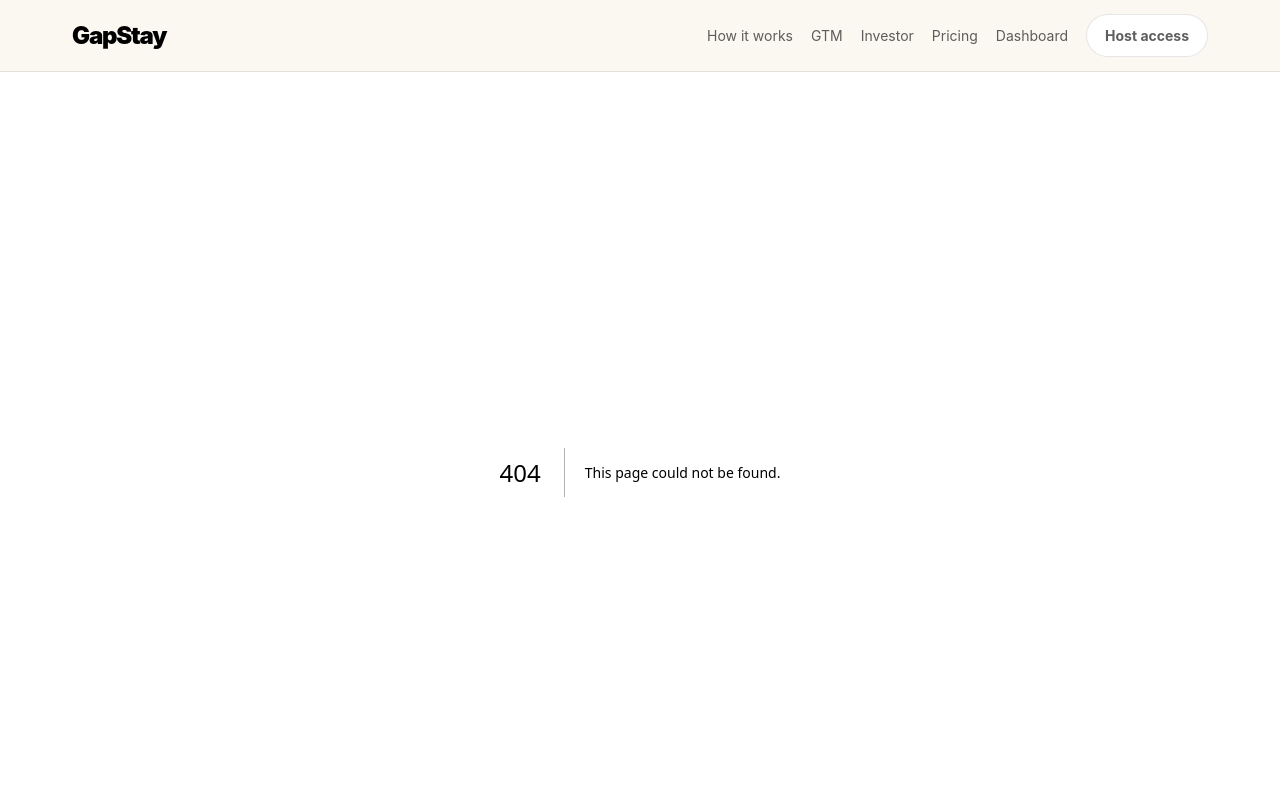
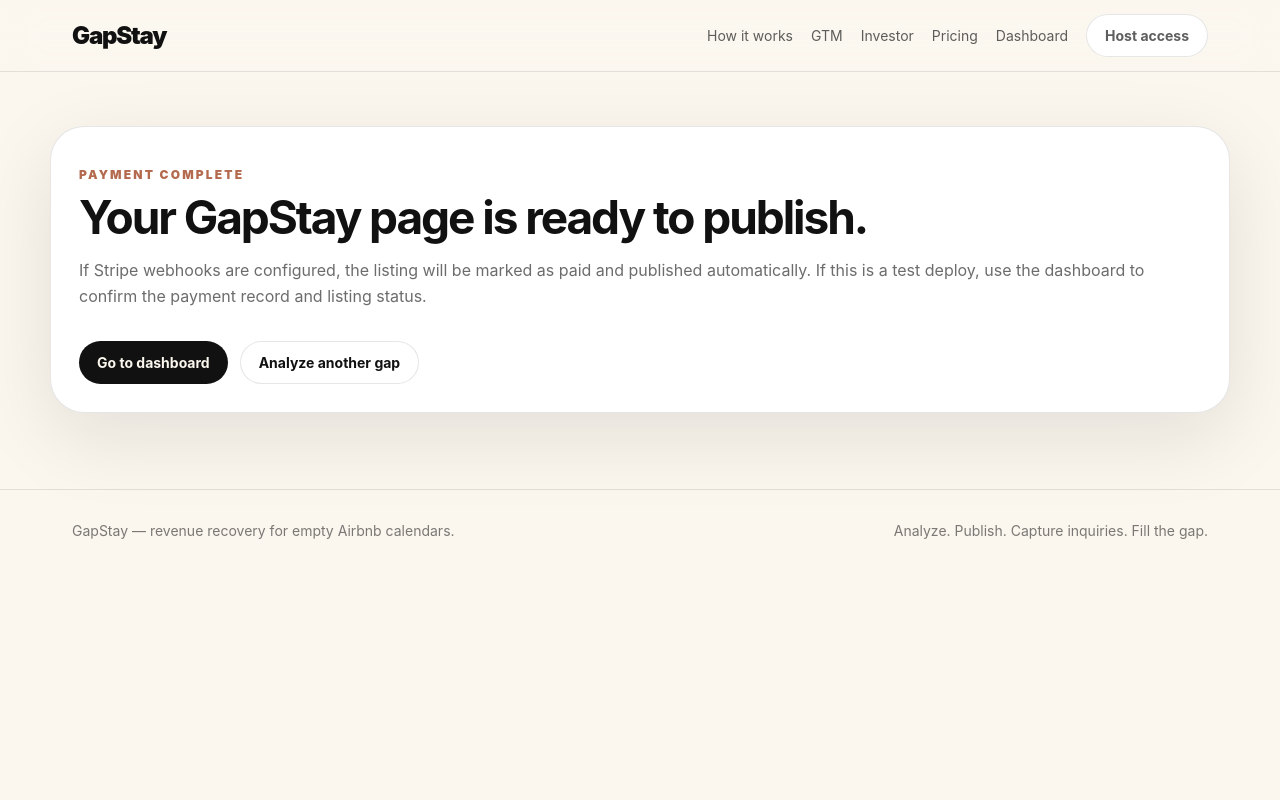
Before and after one commit to pissclams1/Pissclams, a Next.js app: page /payment/success in a window 1280 px wide. Before the commit this address had no page. Shown: the top 800 px of the page. Built offline with nearby package versions, Linux system fonts and the light colour scheme.

Commit message:
Add payment success page

```diff
--- /dev/null
+++ b/app/payment/success/page.tsx
@@ -0,0 +1,5 @@
+import Link from "next/link";
+
+export default function PaymentSuccessPage({ searchParams }: { searchParams: { session_id?: string } }) {
+  return <main className="wrap section topspace"><div className="card pad"><p className="kicker">Payment complete</p><h1 className="big">Your GapStay page is ready to publish.</h1><p className="muted">If Stripe webhooks are configured, the listing will be marked as paid and published automatically. If this is a test deploy, use the dashboard to confirm the payment record and listing status.</p>{searchParams.session_id?<p className="small">Session: {searchParams.session_id}</p>:null}<div className="actions"><Link className="darkpill" href="/dashboard">Go to dashboard</Link><Link className="pill" href="/host">Analyze another gap</Link></div></div></main>
+}
```
